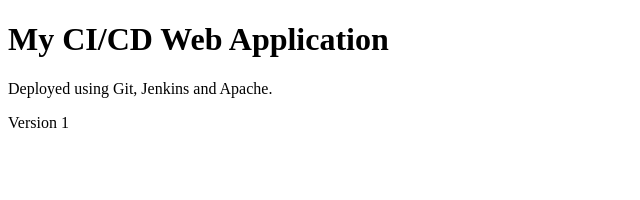
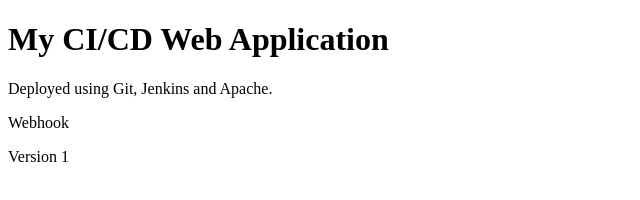
Before and after one commit to PradipDhokare/jenkins-demo, a plain HTML site: page index.html in a window 1280 px wide. Shown: the full height of the page, 0-640 px from the left. Drawn offline with Linux system fonts and the light colour scheme.

Commit message:
Test GitHub webhook

```diff
--- a/index.html
+++ b/index.html
@@ -8,6 +8,8 @@
 <body>
     <h1>My CI/CD Web Application</h1>
     <p>Deployed using Git, Jenkins and Apache.</p>
+    <p>Webhook</p>
+
     <p>Version 1</p>
 </body>
 </html>
```
